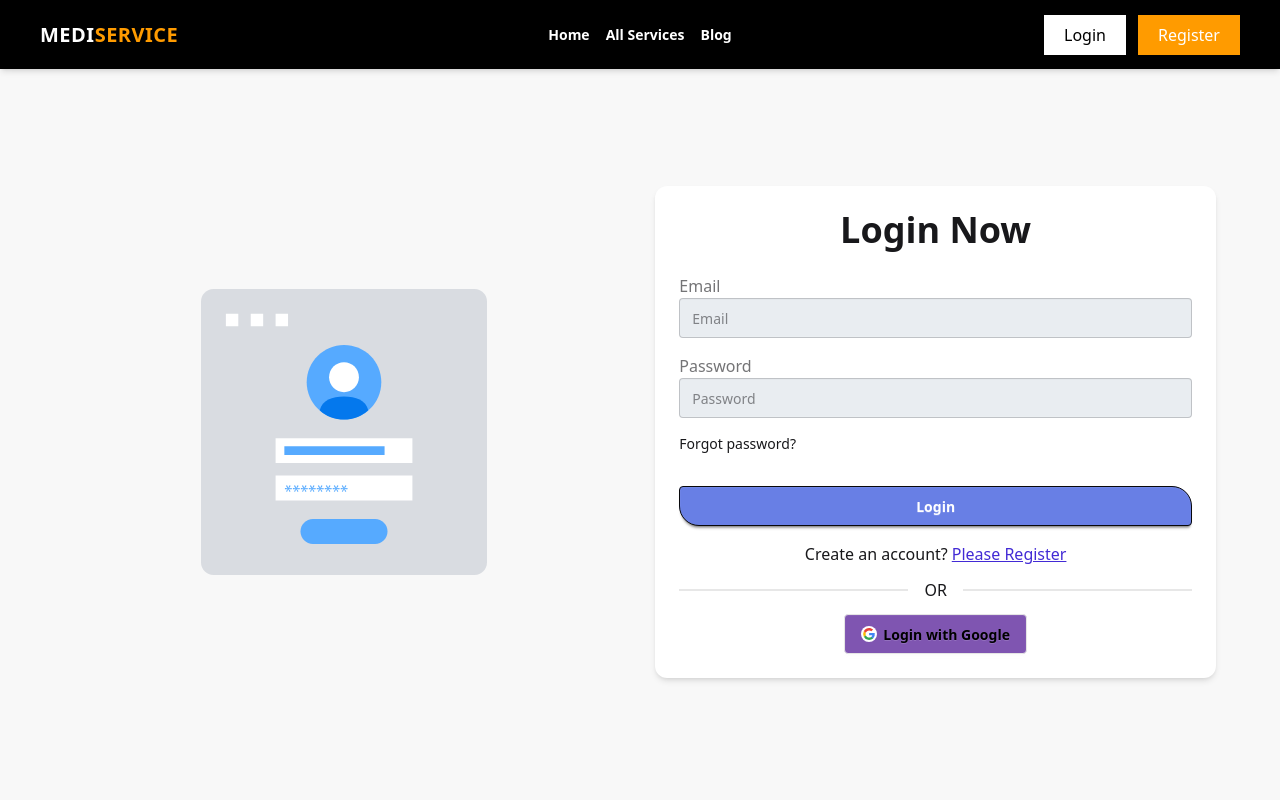
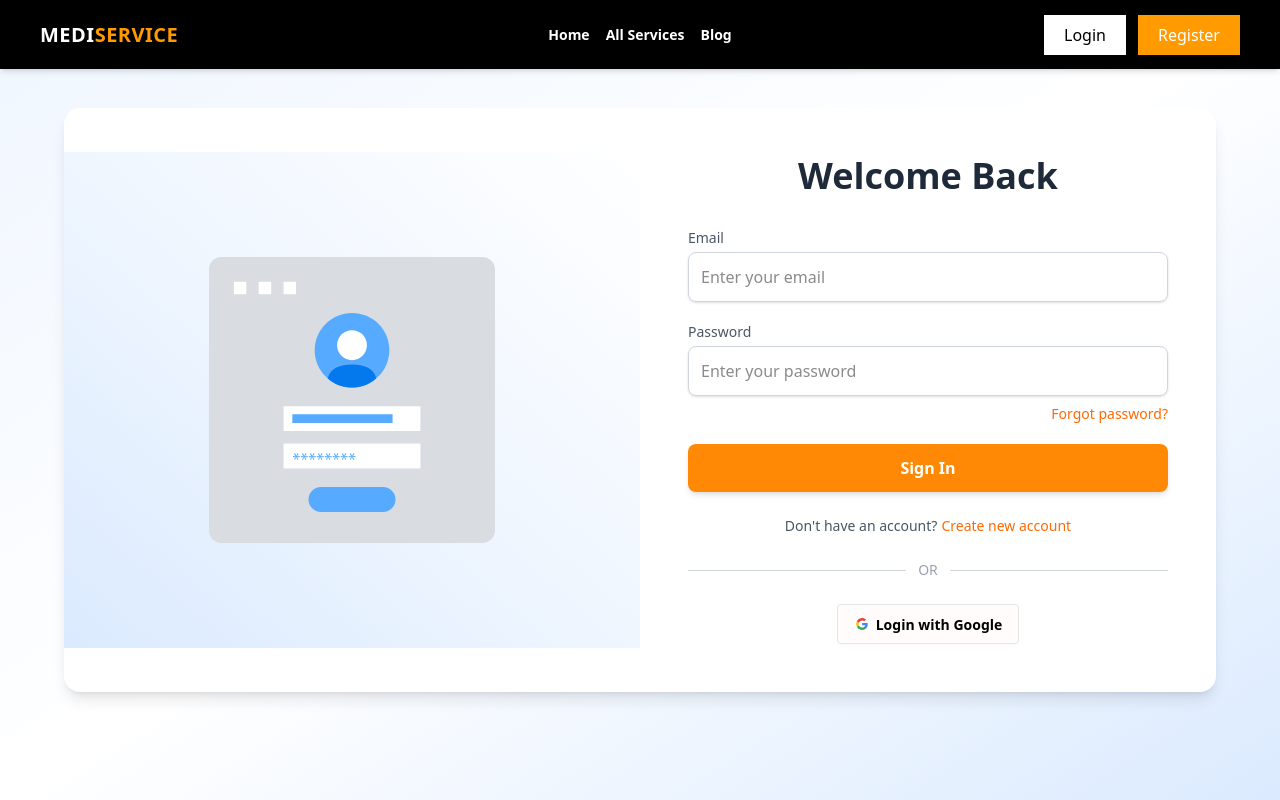
Before and after one commit to Jabedhossain101/Medical-service-review-system, a React (Vite) app: page /login in a window 1280 px wide. Shown: the top 800 px of the page. Built offline with nearby package versions, Linux system fonts and the light colour scheme; no server answers.

Commit message:
update login page ui

```diff
--- a/src/Context/SocialLogin.jsx
+++ b/src/Context/SocialLogin.jsx
@@ -19,7 +19,7 @@ const SocialLogin = ({ from }) => {
     <div>
       <button
         onClick={handleGoogleSignIn}
-        className="btn  text-black bg-[#7F55B1] border-[#e5e5e5]"
+        className="btn  text-black bg-[#FFFCFB] border-[#e5e5e5]"
       >
         <svg
           aria-label="Google logo"
--- a/src/Pages/Login.jsx
+++ b/src/Pages/Login.jsx
@@ -1,4 +1,4 @@
-import React, { use } from 'react';
+import React, { useContext } from 'react';
 import loginLottie from '../assets/Login.json';
 import { AuthContext } from '../Context/AuthContext';
 import Lottie from 'lottie-react';
@@ -7,7 +7,7 @@ import SocialLogin from '../Context/SocialLogin';
 import Swal from 'sweetalert2';
 
 const Login = () => {
-  const { signInUser } = use(AuthContext);
+  const { signInUser } = useContext(AuthContext);
   const location = useLocation();
   const navigate = useNavigate();
   const from = location.state || '/';
@@ -20,7 +20,6 @@ const Login = () => {
 
     signInUser(email, password)
       .then(result => {
-        console.log(result.user);
         navigate(from);
         Swal.fire({
           position: 'top-end',
@@ -32,15 +31,21 @@ const Login = () => {
       })
       .catch(error => {
         console.log(error);
+        Swal.fire({
+          icon: 'error',
+          title: 'Oops...',
+          text: error.message,
+        });
       });
   };
 
   return (
-    <div className="min-h-screen bg-base-200 flex flex-col justify-center items-center p-4">
+    <div className="min-h-screen flex items-center justify-center bg-gradient-to-br from-blue-50 via-white to-blue-100 p-4">
       <div className="h-16"></div>
-      <div className="w-full max-w-6xl flex flex-col lg:flex-row items-center gap-8">
-        {/* Lottie Animation */}
-        <div className="w-full lg:w-1/2 flex justify-center">
+
+      <div className="w-full max-w-6xl flex flex-col lg:flex-row items-center bg-white rounded-2xl shadow-lg overflow-hidden">
+        {/* Left Section: Lottie Animation */}
+        <div className="w-full lg:w-1/2 flex justify-center items-center p-6 bg-gradient-to-tr from-blue-100 via-blue-50 to-white">
           <Lottie
             className="w-full max-w-md"
             animationData={loginLottie}
@@ -48,49 +53,74 @@ const Login = () => {
           />
         </div>
 
-        <div className="w-full lg:w-1/2 bg-base-100 p-6 rounded-xl shadow-md">
-          <h1 className="text-3xl md:text-4xl font-bold mb-6 text-center">
-            Login Now
+        {/* Right Section: Login Form */}
+        <div className="w-full lg:w-1/2 p-8 sm:p-12">
+          <h1 className="text-3xl sm:text-4xl font-bold text-gray-800 text-center mb-8">
+            Welcome Back
           </h1>
-          <form onSubmit={handleSignIn} className="space-y-4">
+
+          <form onSubmit={handleSignIn} className="space-y-5">
+            {/* Email */}
             <div>
-              <label className="label">Email</label>
+              <label className="block text-sm font-medium text-gray-600">
+                Email
+              </label>
               <input
                 name="email"
                 type="email"
-                className="input input-bordered w-full bg-[#e9edf1]"
-                placeholder="Email"
+                className="mt-1 w-full p-3 border border-gray-300 rounded-lg shadow-sm focus:ring-2 focus:ring-blue-400 focus:outline-none"
+                placeholder="Enter your email"
+                required
               />
             </div>
+
+            {/* Password */}
             <div>
-              <label className="label">Password</label>
+              <label className="block text-sm font-medium text-gray-600">
+                Password
+              </label>
               <input
                 name="password"
                 type="password"
-                className="input input-bordered w-full bg-[#e9edf1]"
-                placeholder="Password"
+                className="mt-1 w-full p-3 border border-gray-300 rounded-lg shadow-sm focus:ring-2 focus:ring-blue-400 focus:outline-none"
+                placeholder="Enter your password"
+                required
               />
+              <div className="flex justify-end mt-2">
+                <a className="text-sm text-orange-500 hover:underline cursor-pointer">
+                  Forgot password?
+                </a>
+              </div>
             </div>
-            <div className="flex justify-between items-center text-sm">
-              <a className="link link-hover">Forgot password?</a>
-            </div>
+
+            {/* Submit Button */}
             <button
               type="submit"
-              className="btn w-full btn-neutral mt-4 rounded-tr-[20px] rounded-bl-[20px] bg-[#687FE5] text-white"
+              className="w-full py-3 rounded-lg bg-orange-400 text-white font-semibold shadow-md hover:bg-orange-600 transition duration-300"
             >
-              Login
+              Sign In
             </button>
           </form>
 
-          <p className="text-center mt-4">
-            Create an account?
-            <Link to={'/register'} className="link link-primary ml-1">
-              Please Register
+          {/* Register Link */}
+          <p className="text-center text-sm text-gray-600 mt-6">
+            Don't have an account?
+            <Link
+              to={'/register'}
+              className="text-orange-500 font-medium hover:underline ml-1"
+            >
+              Create new account
             </Link>
           </p>
 
-          <div className="divider">OR</div>
+          {/* Divider */}
+          <div className="flex items-center my-6">
+            <hr className="flex-grow border-t border-gray-300" />
+            <span className="mx-3 text-gray-400 text-sm">OR</span>
+            <hr className="flex-grow border-t border-gray-300" />
+          </div>
 
+          {/* Social Login */}
           <div className="flex justify-center">
             <SocialLogin from={from} />
           </div>
```
